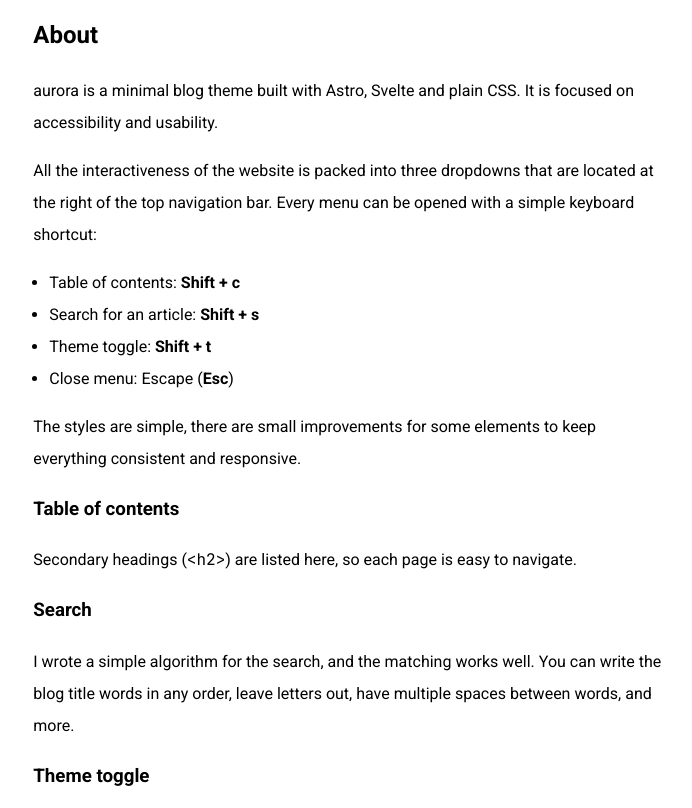
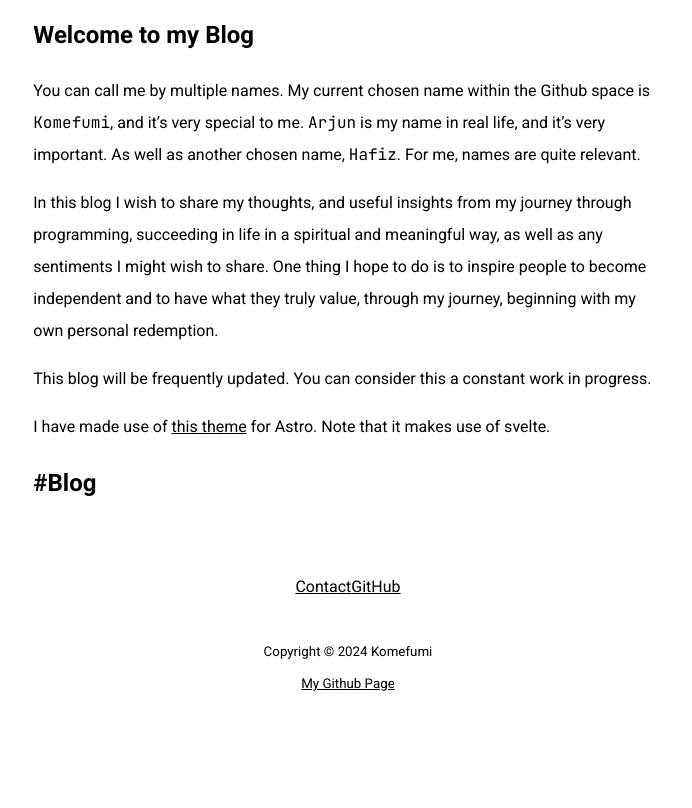
Before and after one commit to Komefumi/komefumi.github.io, an Astro site: page / in a window 1280 px wide. Shown: the part 85-893 px from the top of the page, without its empty margins (292-984 px from the left). After the commit the page ends 800 px from the top, so only its background shows below. Built offline with nearby package versions, Linux system fonts and the light colour scheme; Astro itself is replaced by a stand-in of ours.

Commit message:
Changes about page

```diff
--- a/src/content/about/about.md
+++ b/src/content/about/about.md
@@ -1,28 +1,9 @@
-## About
+## Welcome to my Blog
 
-aurora is a minimal blog theme built with Astro, Svelte and plain CSS. It is focused on accessibility and usability.
+You can call me by multiple names. My current chosen name within the Github space is `Komefumi`, and it's very special to me. `Arjun` is my name in real life, and it's very important. As well as another chosen name, `Hafiz`. For me, names are quite relevant.
 
-All the interactiveness of the website is packed into three dropdowns that are located at the right of the top navigation bar. Every menu can be opened with a simple keyboard shortcut:
+In this blog I wish to share my thoughts, and useful insights from my journey through programming, succeeding in life in a spiritual and meaningful way, as well as any sentiments I might wish to share. One thing I hope to do is to inspire people to become independent and to have what they truly value, through my journey, beginning with my own personal redemption.
 
-- Table of contents: **Shift + c**
-- Search for an article: **Shift + s**
-- Theme toggle: **Shift + t**
-- Close menu: Escape (**Esc**)
+This blog will be frequently updated. You can consider this a constant work in progress.
 
-The styles are simple, there are small improvements for some elements to keep everything consistent and responsive.
-
-### Table of contents
-
-Secondary headings (`<h2>`) are listed here, so each page is easy to navigate.
-
-### Search
-
-I wrote a simple algorithm for the search, and the matching works well. You can write the blog title words in any order, leave letters out, have multiple spaces between words, and more.
-
-### Theme toggle
-
-There are three websites themes: Light, Dark and System (inherits the theme of your browser or operating system).
-
-### Make the theme yours
-
-See the [documentation on how to adjust the theme](https://github.com/thiloho/aurora#make-the-theme-yours).
+I have made use of [this theme](https://github.com/thiloho/aurora#make-the-theme-yours) for Astro. Note that it makes use of svelte.
```
